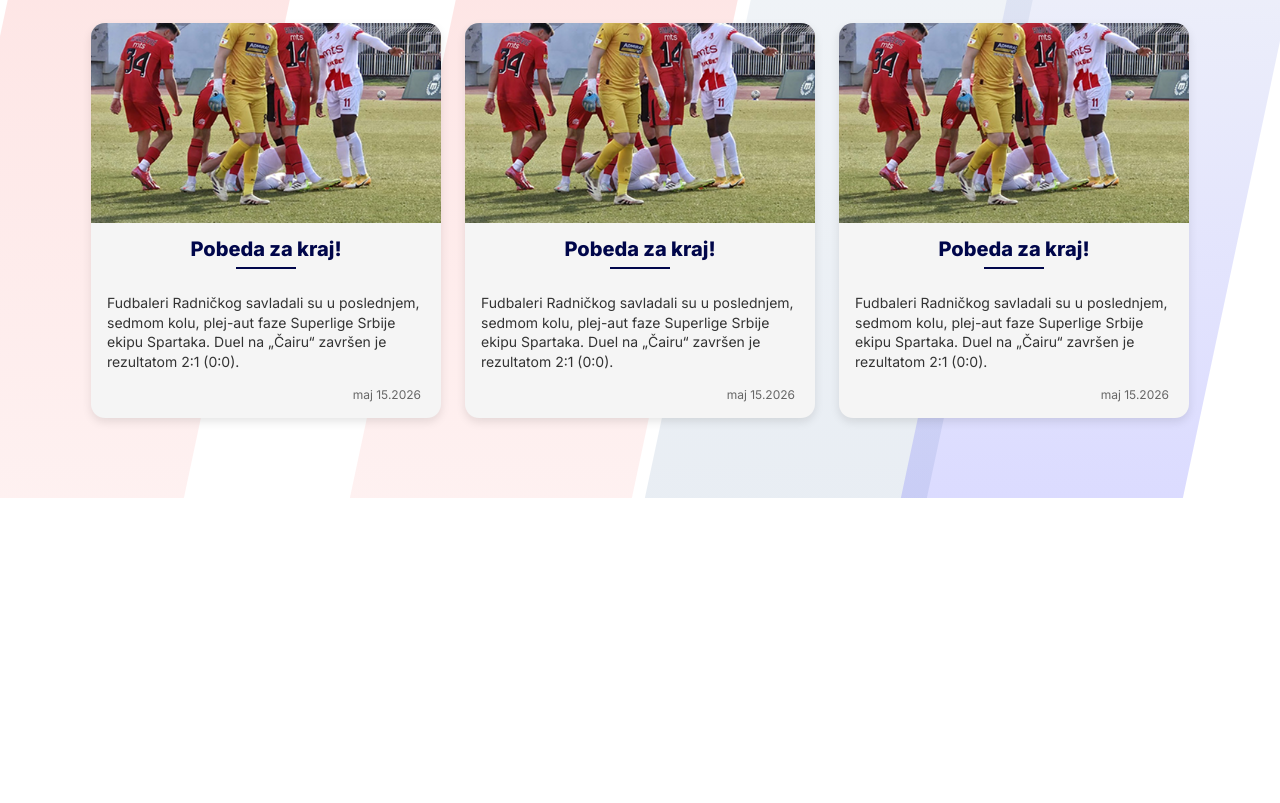
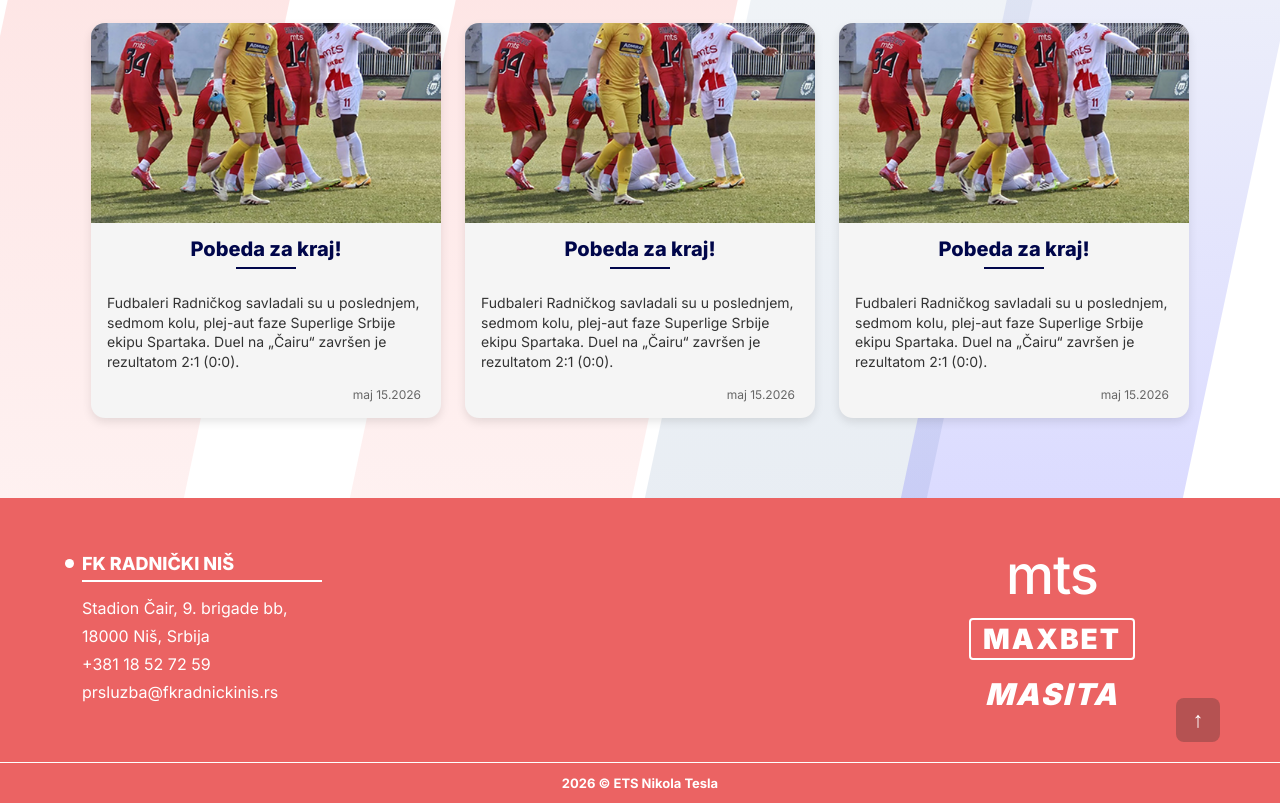
Before and after one commit to AmbasadoriIII4/Fudbalski-tim-PSG-, a plain HTML site: page index.html in a window 1280 px wide. Shown: the part 1061-1864 px from the top of the page. Before the commit the page ends 1559 px from the top, so only its background shows below. Drawn offline with Linux system fonts and the light colour scheme.

Commit message:
dodati futer na indeksu

```diff
--- a/index.html
+++ b/index.html
@@ -161,6 +161,39 @@
 
       <section id="istorija" class="istorija-placeholder"></section>
     </main>
+    <!-- Futer -->
+    <footer class="glavni-futer">
+      <div class="futer-sadrzaj">
+        <div class="futer-info">
+          <h4><span class="futer-tacka"></span> FK RADNIČKI NIŠ</h4>
+          <div class="futer-linija"></div>
+          <p>Stadion Čair, 9. brigade bb,</p>
+          <p>18000 Niš, Srbija</p>
+          <p>+381 18 52 72 59</p>
+          <p>prsluzba@fkradnickinis.rs</p>
+        </div>
+
+        <div class="futer-sponzori">
+          <span class="sponzor-mts">mts</span>
+          <span class="sponzor-maxbet">MAXBET</span>
+          <span class="sponzor-masita">MASITA</span>
+        </div>
+
+        <button
+          type="button"
+          id="nazadNaVrh"
+          class="futer-vrh-btn"
+          title="Nazad na vrh"
+          aria-label="Nazad na vrh"
+        >
+          &#8593;
+        </button>
+      </div>
+
+      <div class="futer-dno">
+        <p>2026 &copy; ETS Nikola Tesla</p>
+      </div>
+    </footer>
 
     <script src="./script.js"></script>
   </body>
```
